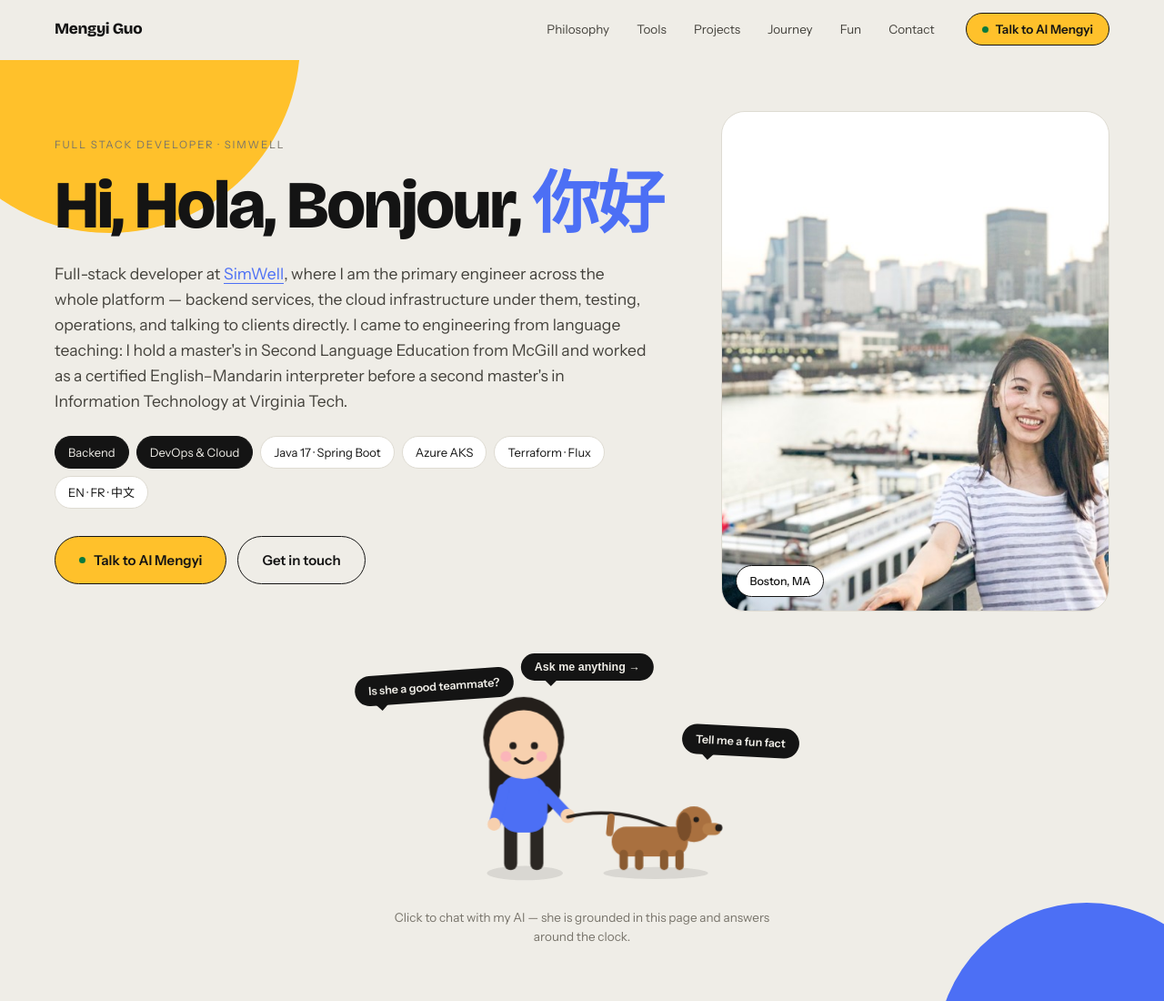
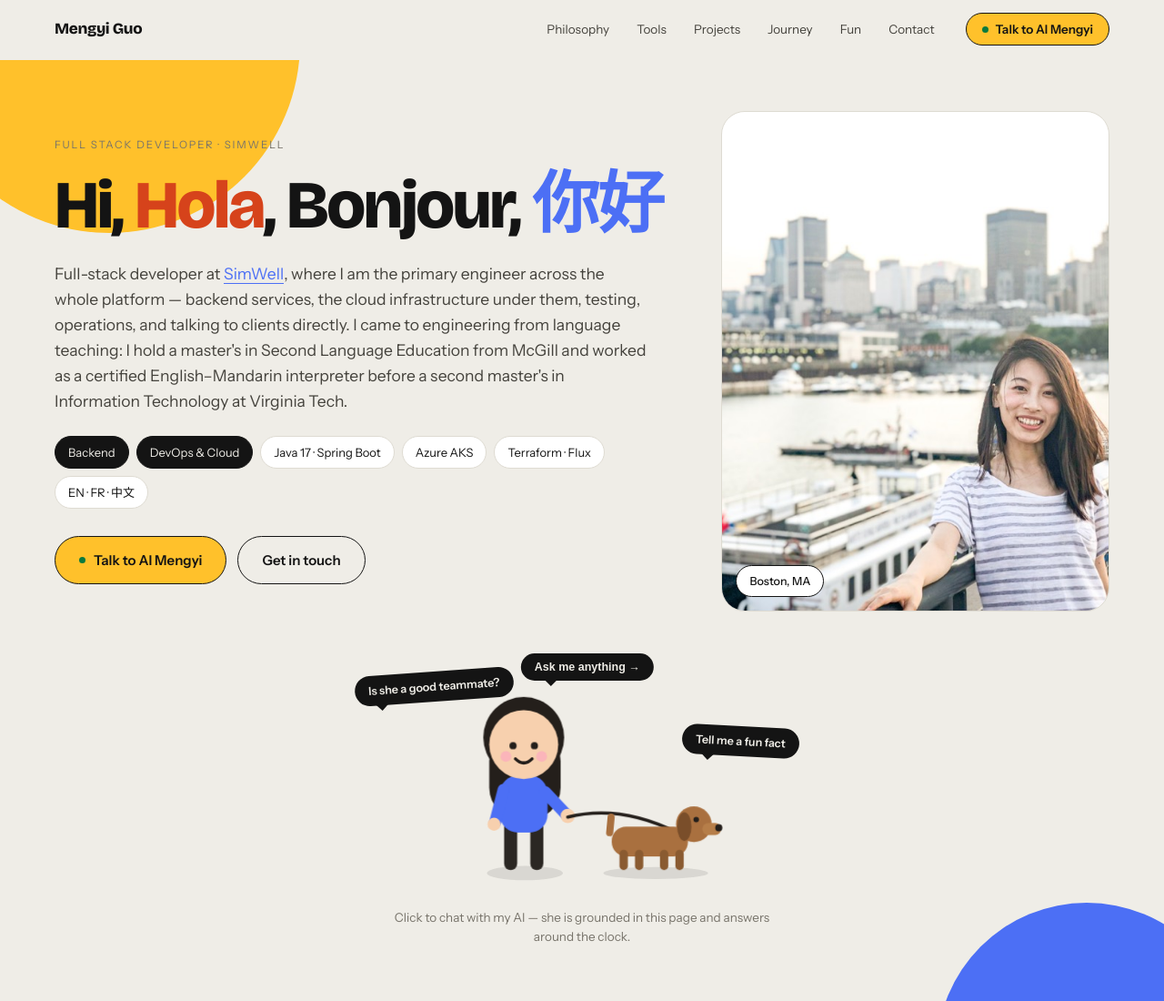
Before and after one commit to MengyiG/mengyig.github.io, a plain HTML site: page index.html in a window 1280 px wide. Shown: the top 1100 px of the page at 91% size. Drawn offline with nearby package versions, Linux system fonts and the light colour scheme.

Commit message:
Give Hola its own accent colour
Greeting entries carry an optional colour, so each word is set in the data
file rather than in a CSS class tied to one language.

```diff
--- a/assets/css/main.css
+++ b/assets/css/main.css
@@ -111,7 +111,6 @@ a{ color:inherit; }
   margin-bottom:18px;
 }
 .hero-title{ font-size:clamp(40px,6.4vw,74px); }
-.hero-title .zh{ color:var(--cornflower); }
 .hero-intro{ margin-top:22px; font-size:17.5px; line-height:1.6; color:var(--ink-2); max-width:56ch; }
 .hero-intro-short{ display:none; }
 .inline-link{ color:var(--cornflower); text-decoration:none; border-bottom:1.5px solid currentColor; }
--- a/assets/js/render.js
+++ b/assets/js/render.js
@@ -16,11 +16,11 @@
   }
 
   /* ── Hero ── */
-  const greet = P.identity.greeting;
-  fill('greeting',
-    greet.slice(0, -1).map(esc).join(', ') +
-    ', <span class="zh">' + esc(greet[greet.length - 1]) + '</span>'
-  );
+  fill('greeting', P.identity.greeting.map((g) =>
+    g.color
+      ? '<span style="color:' + esc(g.color) + '">' + esc(g.text) + '</span>'
+      : esc(g.text)
+  ).join(', '));
   fill('role-line', esc(P.identity.role) + ' · ' + esc(P.identity.company.name));
 
   /* Link the employer's name wherever it appears in the intro copy. */
--- a/data/profile-data.js
+++ b/data/profile-data.js
@@ -25,8 +25,13 @@ const PROFILE = {
   identity: {
     name: 'Mengyi Guo',
     /* A welcome, not a language claim — the languages she actually works in are
-       stated in `tags` below (EN · FR · 中文). The last entry gets the accent colour. */
-    greeting: ['Hi', 'Hola', 'Bonjour', '你好'],
+       stated in `tags` below (EN · FR · 中文). `color` is optional per word. */
+    greeting: [
+      { text: 'Hi' },
+      { text: 'Hola', color: '#D6431B' },
+      { text: 'Bonjour' },
+      { text: '你好', color: '#4C6FF5' },
+    ],
     role: 'Full Stack Developer',
     company: { name: 'SimWell', url: 'https://www.simwell.io/' },
 
```
